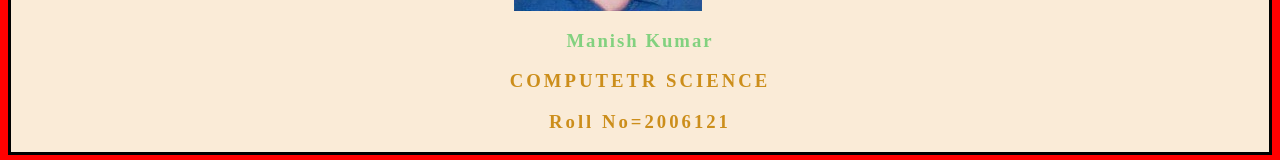
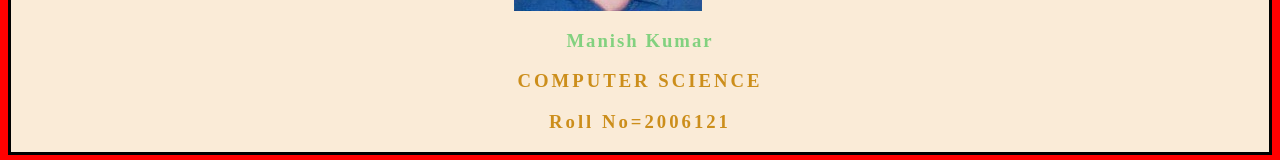
Before and after one commit to shubhashsharma0/Introduction, a plain HTML site: page index.html in a window 1280 px wide. Shown: the part 208-368 px from the top of the page. Drawn offline with Linux system fonts and the light colour scheme.

Commit message:
Update index.html

```diff
--- a/index.html
+++ b/index.html
@@ -32,7 +32,7 @@
 <body>
   <div  class="card">  <img  src="Photo.jpg" alt="my photo">
     <h3 style="text-align: center; letter-spacing: 2px; color: rgb(130, 209, 127);">Manish Kumar</h3>
-    <h3 style="text-align: center; letter-spacing: 3px; color: rgb(204, 142, 27);">COMPUTETR SCIENCE</h3>
+    <h3 style="text-align: center; letter-spacing: 3px; color: rgb(204, 142, 27);">COMPUTER SCIENCE</h3>
     <h3 style="text-align: center; letter-spacing: 3px; color: rgb(204, 142, 27);">Roll No=2006121</h3>
     </div>
 </body>
```
